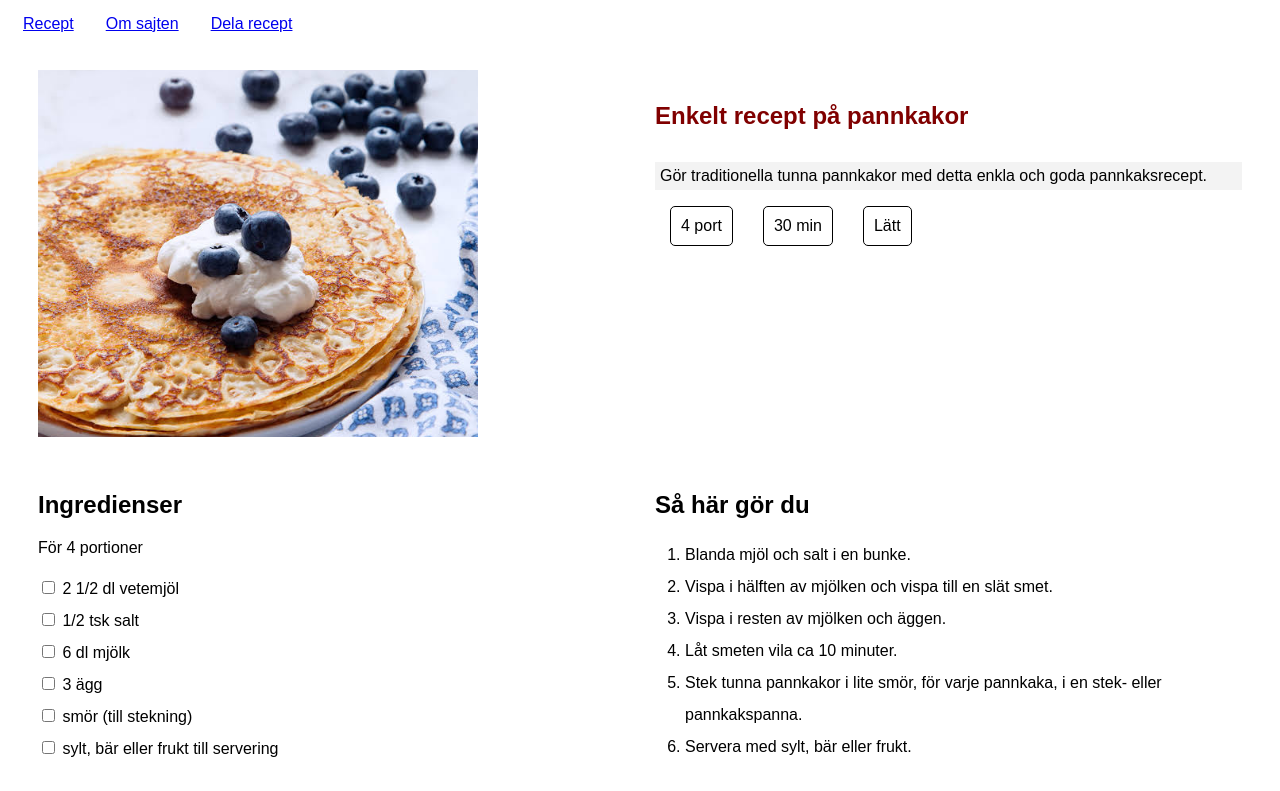
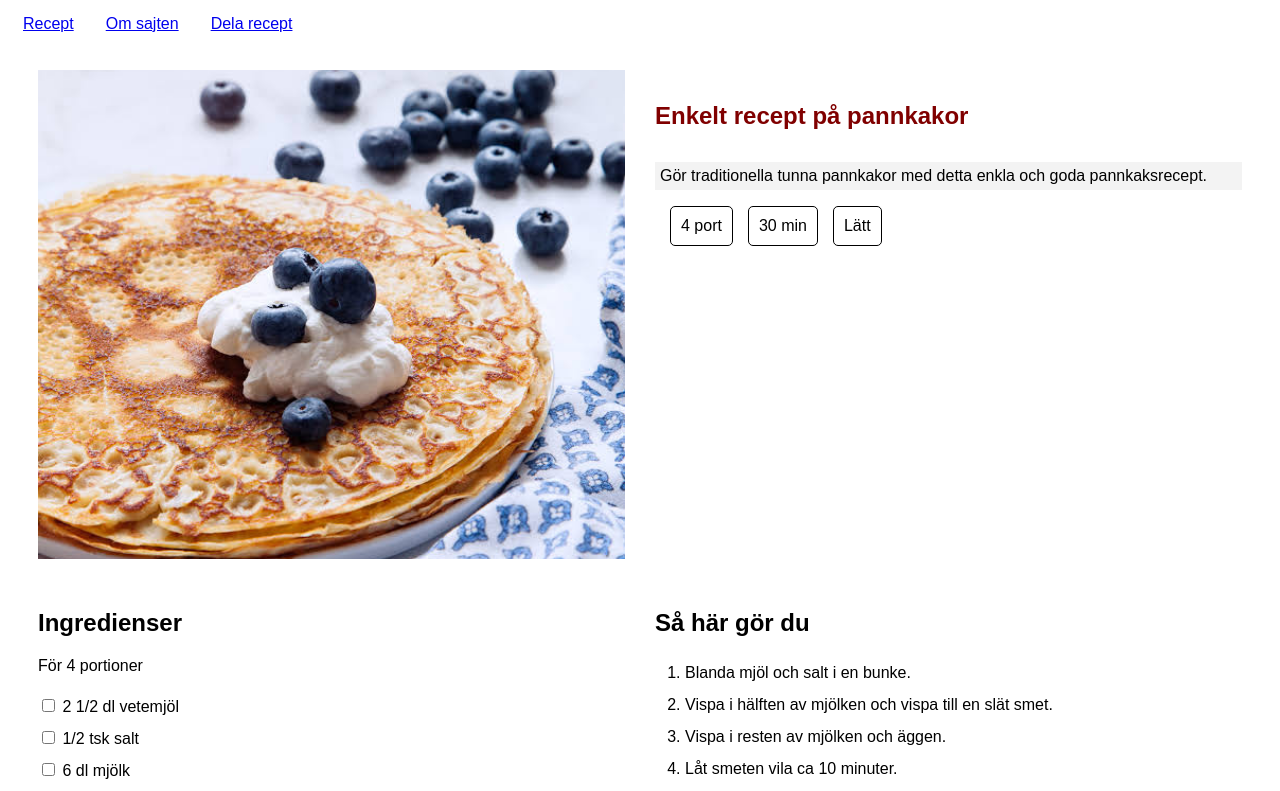
Before and after one commit to rmattiasc-max/pannkakor, a plain HTML site: page index.html in a window 1280 px wide. Shown: the top 791 px of the page. Drawn offline with Linux system fonts and the light colour scheme.

Commit message:
Update css to center content

```diff
--- a/index.html
+++ b/index.html
@@ -21,7 +21,7 @@
     <main>
       <article>
         <section class="sections-container">
-          <section class=>
+          <section>
             <img
               id="top-image"
               src="images/pannkakor_med_blabar.jpeg"
--- a/styles.css
+++ b/styles.css
@@ -9,6 +9,7 @@ nav ul {
 
 .sections-container {
   display: flex;
+  margin-inline: auto;
   section {
     width: 50%;
     margin: 15px;
@@ -18,7 +19,7 @@ nav ul {
 #usps {
   display: flex;
   flex-wrap: wrap;
-  gap: 30px;
+  gap: 15px;
 }
 
 .usp {
@@ -30,9 +31,10 @@ nav ul {
 #top-image,
 #bottom-image-1,
 #bottom-image-2 {
-  width: 75%;
+  width: 100%;
   aspect-ratio: 1 / 1.2;
   object-fit: cover;
+  display: block;
 }
 
 article {
```
